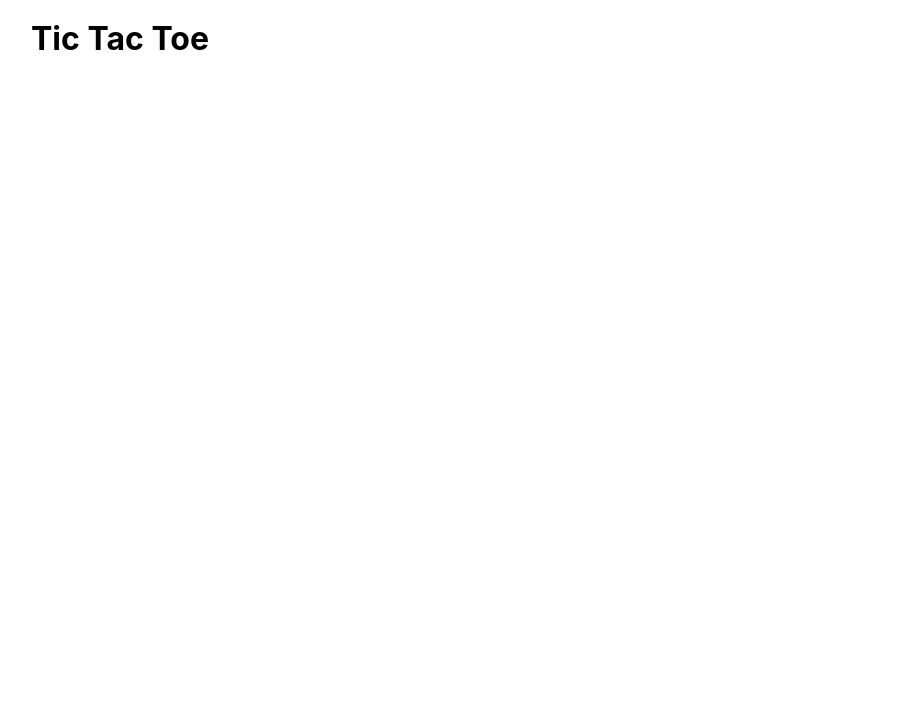
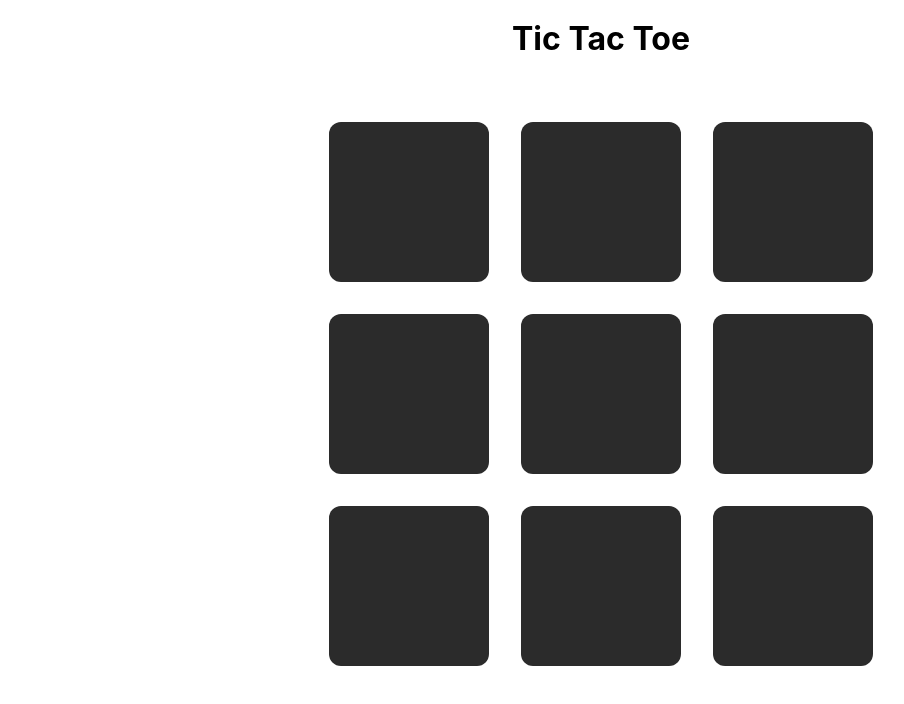
Before and after one commit to LeunensMichiel/tic-tac-toe, a React (Vite) app: page / in a window 1280 px wide. Shown: the top 704 px of the page, without its empty margins (39-943 px from the left). Built offline with nearby package versions, Linux system fonts and the light colour scheme.

Commit message:
Add a tic tac toe grid with buttons

```diff
--- a/package.json
+++ b/package.json
@@ -10,6 +10,7 @@
     "format": "prettier --write ."
   },
   "dependencies": {
+    "classnames": "^2.3.1",
     "react": "^18.2.0",
     "react-dom": "^18.2.0"
   },
--- a/src/App.tsx
+++ b/src/App.tsx
@@ -1,9 +1,12 @@
+import { Grid } from './components';
+
 import './styles/App.scss';
 
 function App() {
   return (
     <div className="app">
       <h1>Tic Tac Toe</h1>
+      <Grid />
     </div>
   );
 }
--- /dev/null
+++ b/src/components/Grid/Grid.module.scss
@@ -0,0 +1,7 @@
+.root {
+  display: grid;
+  gap: 2rem;
+  grid-template-columns: repeat(3, auto);
+  justify-content: center;
+  margin-top: 4rem;
+}
--- /dev/null
+++ b/src/components/Grid/Grid.tsx
@@ -0,0 +1,15 @@
+import { GridItem } from '..';
+
+import styles from './Grid.module.scss';
+
+const amountOfItems = Array.from(Array(9).keys());
+
+export const Grid = () => {
+  return (
+    <div className={styles.root}>
+      {amountOfItems.map((index) => (
+        <GridItem key={index} index={index} />
+      ))}
+    </div>
+  );
+};
--- /dev/null
+++ b/src/components/GridItem/GridItem.module.scss
@@ -0,0 +1,29 @@
+.root {
+  width: 10rem;
+  height: 10rem;
+  line-height: 1;
+  font-size: 4rem;
+  display: inline-flex;
+  justify-content: center;
+  align-items: center;
+  border: 0;
+  background-color: #2b2b2b;
+  border-radius: 12px;
+  cursor: pointer;
+
+  &:not(.isPicked) {
+    &:focus,
+    &:hover {
+      background-color: #444444;
+    }
+
+    &:active {
+      background-color: #000000;
+    }
+  }
+}
+
+.isPicked {
+  background-color: #2b2b2b;
+  cursor: default;
+}
--- /dev/null
+++ b/src/components/GridItem/GridItem.tsx
@@ -0,0 +1,32 @@
+import { useCallback, useState } from 'react';
+import { FC } from 'react';
+import cn from 'classnames';
+
+import styles from './GridItem.module.scss';
+
+type GridItemProps = {
+  index: number;
+};
+export const GridItem: FC<GridItemProps> = ({ index }) => {
+  const [isPickedBy, setIsPickedBy] = useState('');
+  const handleClick = useCallback(() => {
+    if (isPickedBy) {
+      return;
+    }
+    setIsPickedBy('❌');
+    console.log(`Picked ${index}`);
+    // TODO: logic for picking which is who
+    // setIsPickedBy('🟡');
+  }, [index, isPickedBy]);
+
+  return (
+    <button
+      className={cn(styles.root, {
+        [styles.isPicked]: !!isPickedBy,
+      })}
+      onClick={handleClick}
+    >
+      {isPickedBy}
+    </button>
+  );
+};
--- /dev/null
+++ b/src/components/index.ts
@@ -0,0 +1,2 @@
+export * from './Grid/Grid';
+export * from './GridItem/GridItem';
--- a/src/styles/App.scss
+++ b/src/styles/App.scss
@@ -1,4 +1,5 @@
 .app {
+  text-align: center;
   width: 100%;
   max-width: 1140px;
   margin: 0 auto;
```
Also changed, not shown: 1 other file (tests, documents, lock files or other folders).
